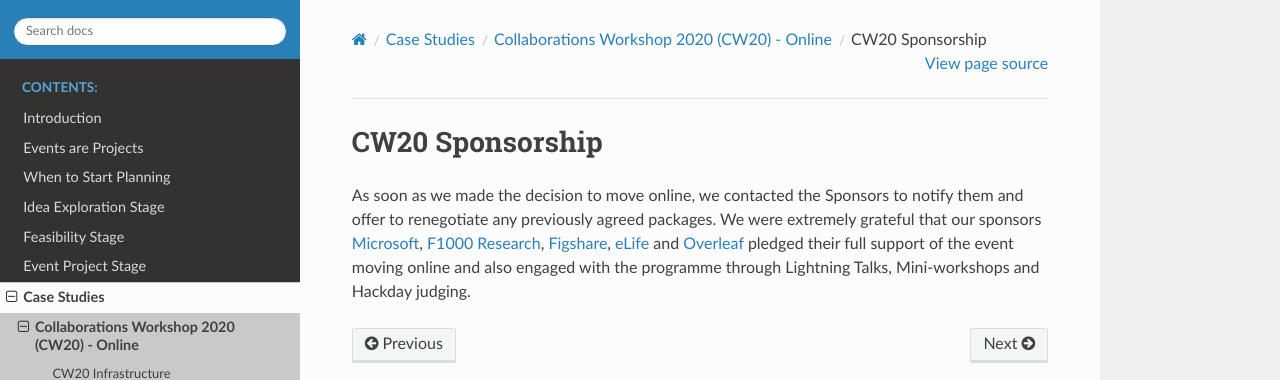
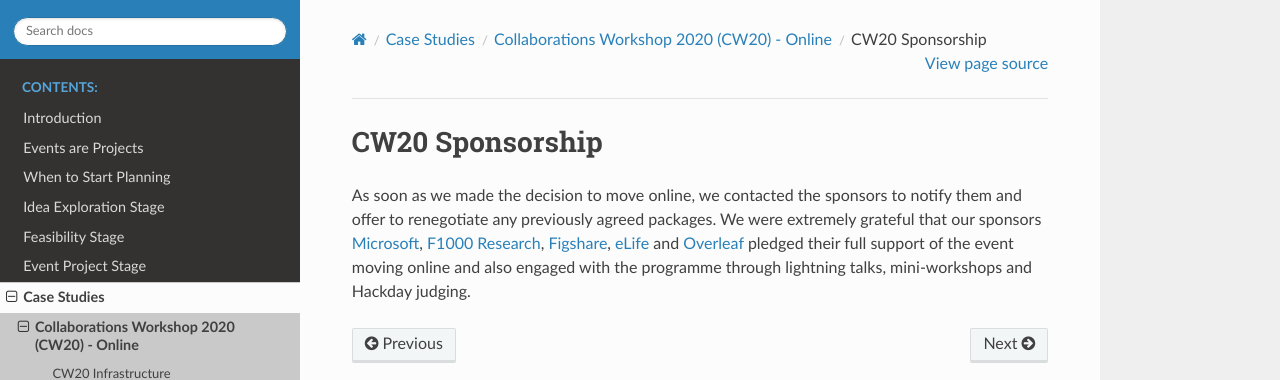
Before and after one commit to softwaresaved/event-organisation-guide, a Sphinx documentation site: the page built from docs/eog/case-studies/cw20/sponsorship.rst, in a window 1280 px wide. Shown: the top 380 px of the page. Built offline with Sphinx 7.4.7 and the Read the Docs theme 2.0.0, drawn with Linux system fonts in a browser that asks for light colours.

```diff
--- a/docs/eog/case-studies/cw20/sponsorship.rst
+++ b/docs/eog/case-studies/cw20/sponsorship.rst
@@ -3,5 +3,5 @@
 CW20 Sponsorship
 =================
 
-As soon as we made the decision to move online, we contacted the Sponsors to notify them and offer to renegotiate any previously agreed packages.
-We were extremely grateful that our sponsors `Microsoft <https://developer.microsoft.com/en-us/advocates/index.html>`_, `F1000 Research <https://f1000research.com/>`_, `Figshare <https://figshare.com/>`_, `eLife <https://elifesciences.org/>`_ and `Overleaf <https://www.overleaf.com>`_ pledged their full support of the event moving online and also engaged with the programme through Lightning Talks, Mini-workshops and Hackday judging.
+As soon as we made the decision to move online, we contacted the sponsors to notify them and offer to renegotiate any previously agreed packages.
+We were extremely grateful that our sponsors `Microsoft <https://developer.microsoft.com/en-us/advocates/index.html>`_, `F1000 Research <https://f1000research.com/>`_, `Figshare <https://figshare.com/>`_, `eLife <https://elifesciences.org/>`_ and `Overleaf <https://www.overleaf.com>`_ pledged their full support of the event moving online and also engaged with the programme through lightning talks, mini-workshops and Hackday judging.
```
